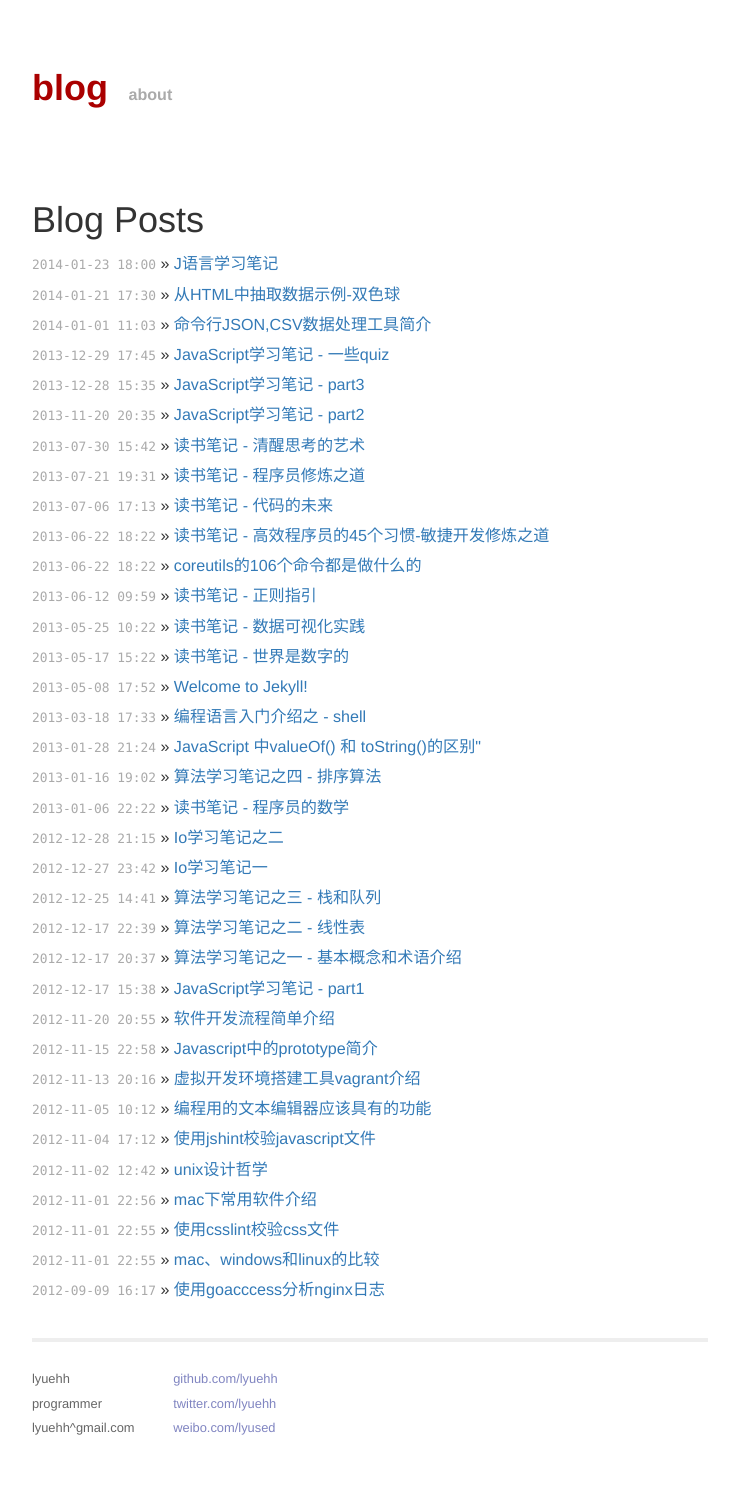
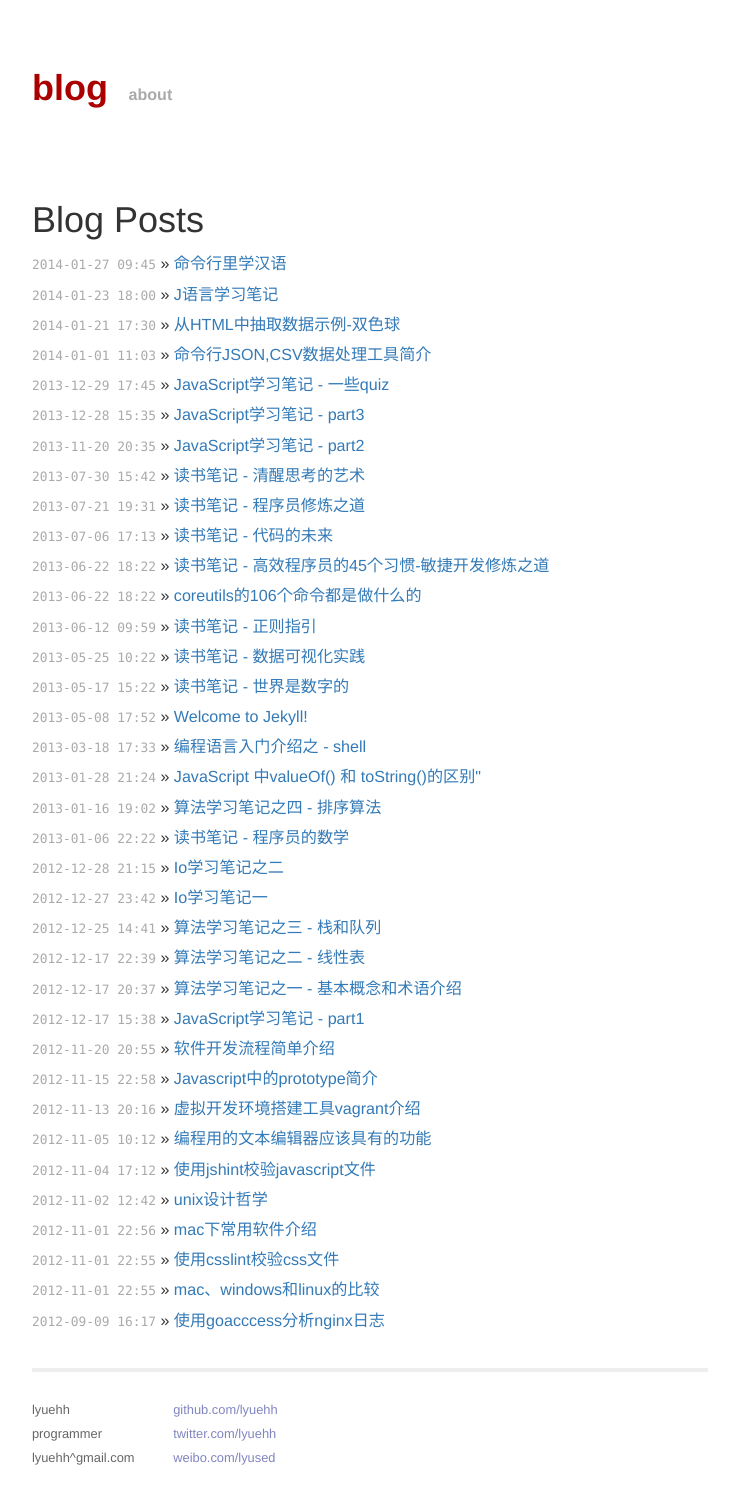
Before and after one commit to lyuehh/blog, a Jekyll site: the page built from index.html, in a window 1280 px wide. Shown: the whole page, without its empty margins (270-1009 px from the left). Built offline with Jekyll 4.4.1, drawn with Linux system fonts in a browser that asks for light colours; nearby versions of some CDN libraries; Markdown is read by kramdown in place of the engine named in the settings; before the commit the page ends 1472 px from its top, so only the background shows below that; some of the changed lines change nothing that is shown.

Commit message:
add new post learn-mandarin-well

````diff
--- a/_posts/2014-01-23-j-program-language-note.markdown
+++ b/_posts/2014-01-23-j-program-language-note.markdown
@@ -5,7 +5,6 @@ date: 2014-01-23 18:00
 comments: true
 categories: j
 ---
-
 
 
 ## 1 basic
--- /dev/null
+++ b/_posts/2014-01-27-learn-mandarin-well.markdown
@@ -0,0 +1,254 @@
+---
+layout: post
+title: 命令行里学汉语
+date: 2014-01-27 09:45
+comments: true
+categories: learn
+---
+
+## 1
+
+汉语博大精深, 文字游戏也很好玩, 偶尔想不起来的时候就需要别人的帮助了, 有了下面这些工具, 生活就会更好玩一点...
+
+## 2
+
+下面这些工具都是一个`npm`模块, 你需要`npm`这个命令, 可以从<http://nodejs.org/download/>下载`nodejs`, 安装完就会有`npm`这个命令了
+然后执行 `npm install -g pinyinjs opencc-cli gtrs chengyu tangshi songci` 就可以安装以下需要用到的所有命令了
+
+## 3
+
+### 查拼音
+
+遇到不认识的字或者词, 可以用 `pinyin` 来查拼音, 示例如下:
+
+```
+~ ^_^ pinyin 魑魅魍魉
+chī mèi wǎng liǎng
+
+~ ^_^ pinyin 银行行长走在人行道上
+yín háng háng cháng zǒu zài rén xíng dào shàng
+```
+
+有个问题是这个有时候处理不了多音字...
+
+### 简转繁, 繁转简
+
+有时候可能有这个需求, 那么可以用`s2t`和`t2s`来转换, 示例如下:
+
+```
+~ ^_^ s2t 曾经有一份真挚的爱情放在我面前，我没有珍惜，等我失去的时候，我才后悔莫及，人世间最痛苦的事莫过于此。
+曾經有一份真摯的愛情放在我面前，我沒有珍惜，等我失去的時候，我才後悔莫及，人世間最痛苦的事莫過於此。
+
+~ ^_^ t2s 如果上天能夠給我再來一次的機會，我會對那個女孩子說三個字：我愛你。如果非要在這份愛上加上一個期限，我希望是。。。一萬年！
+如果上天能够给我再来一次的机会，我会对那个女孩子说三个字：我爱你。如果非要在这份爱上加上一个期限，我希望是。。。一万年！
+```
+
+### 英译汉, 汉译英
+
+就是把汉语翻译成英语, 把英语翻译成汉语, 示例如下:
+
+```
+~ ^_^ gtrs 好玩
+好玩: Fun
+
+~ ^_^ gtrs fun
+fun: 有趣 Yǒuqù
+
+动词: 开玩笑
+开玩笑: joke,fun,crack a joke,play a joke,trifle,spoof
+
+名词: 玩笑,意思
+玩笑: joke,fun,jest,pleasantry,raillery,josh
+意思: meaning,sense,fun,connotation,pleasure,interest
+```
+
+还可以翻译句子, 比如:
+
+```
+~ ^_^ gtrs '今天天气不错啊'
+今天天气不错啊: The weather today is good ah
+
+~ ^_^ gtrs 'The weather today is good ah'
+The weather today is good ah: 今天天气不错啊 Jīntiān tiānqì bùcuò a
+```
+
+上面的结果是[Google翻译](http://translate.google.cn/?hl=en)返回的..
+
+### 查找成语
+
+成语是个好东西, 简洁有强大, 可以使用`chengyu` 调用, 示例如下:
+
+```
+# 查找 AABB 这样的成语, 另外还支持 AABC ABCC ABBC
+
+~ ^_^ chengyu -p AABB
+七七八八
+万万千千
+三三两两
+三三五五
+三三四四
+世世代代
+.........
+
+# 查找某个位置是某个字的成语
+
+~ ^_^ chengyu -w 一xxx
+一丁不识
+一不扭众
+一世之雄
+一世龙门
+一丘一壑
+.........
+
+# 查找包含某个字的成语
+
+~ ^_^ chengyu -i 雪
+万里雪飘
+云起雪飞
+以汤沃雪
+傲雪凌霜
+傲雪欺霜
+傲霜斗雪
+..........
+
+# 查看所有的成语
+
+~ ^_^ chengyu --all
+一人敌
+一刀切
+一字师
+一掊土
+一溜烟
+一牛鸣
+一硼地
+.........
+```
+
+## 学唐诗
+
+唐诗也很好玩, 可以通过 `tangshi`命令调用, 示例如下:
+
+```
+# 查看某个作者的所有诗列表
+
+~ ^_^ tangshi -a 李白
+乐府杂曲·鼓吹曲辞·上之回 李白
+三十六离宫，楼台与天通。阁道步行月，美人愁烟空。
+恩疏宠不及，桃李伤春风。淫乐意何极，金舆向回中。
+万乘出黄道，千旗扬彩虹。前军细柳北，后骑甘泉东。
+岂问渭川老，宁邀襄野童。秋暮瑶池宴，归来乐未穷。
+......
+
+# 查看某一首诗
+
+~ ^_^ tangshi -t 静夜思
+静夜思 李白
+床前看月光，疑是地上霜。举头望山月，低头思故乡。
+
+# 查找标题中包含某个字或词的诗
+
+~ ^_^ tangshi -s 心
+伤心行 李贺
+咽咽学楚吟，病骨伤幽素。秋姿白发生，木叶啼风雨。
+灯青兰膏歇，落照飞蛾舞。古壁生凝尘，羁魂梦中语。
+......
+
+# 查找内容中包含某个字或词的诗
+
+~ ^_^ tangshi -c 思故乡
+静夜思 李白
+床前看月光，疑是地上霜。举头望山月，低头思故乡。
+
+
+春陪商州裴使君游石娥溪（时欲东归遂有此赠） 李白
+裴公有仙标，拔俗数千丈。澹荡沧洲云，飘飖紫霞想。
+剖竹商洛间，政成心已闲。萧条出世表，冥寂闭玄关。
+我来属芳节，解榻时相悦。褰帷对云峰，扬袂指松雪。
+暂出东城边，遂游西岩前。横天耸翠壁，喷壑鸣红泉。
+寻幽殊未歇，爱此春光发。溪傍饶名花，石上有好月。
+命驾归去来，露华生翠苔。淹留惜将晚，复听清猿哀。
+清猿断人肠，游子思故乡。明发首东路，此欢焉可忘。
+.......
+
+# 查看所有的作者列表
+
+~ ^_^ tangshi --authors
+李世民
+李治
+李显
+李旦
+......
+
+# 查看所有的诗的列表
+
+~ ^_^ tangshi --poetries
+帝京篇十首 李世民
+秦川雄帝宅，函谷壮皇居。绮殿千寻起，离宫百雉馀。
+连薨遥接汉，飞观迥凌虚。云日隐层阙，风烟出绮疏。
+......
+
+```
+
+## 学宋词
+
+和唐诗类似, 可以通过 `songci`命令调用, 示例如下:
+
+```
+# 查看某个作者的所有词列表
+
+~ ^_^ songci -a 李清照
+一翦梅 李清照
+红藕香残玉簟秋。轻解罗裳，独上兰舟。云中谁寄锦书来，雁字回时，月满西楼。花自飘零水自流。一种相思，两处闲愁。此情无计可消除，才下眉头，却上心头。
+......
+
+# 查看某一首词
+
+~ ^_^ songci -t 雨霖铃
+雨霖铃 晁端礼
+槐阴添绿。雨余花落，酒病相续。闲寻双杏凝伫，池塘暖、鸳鸯浴。却向窗昼卧，正春睡难足。叹好梦、一一无凭，帐掩金花坐凝目。　　当时共赏移红烛。向花间、小饮杯盘促。蔷薇花下曾记，双凤带、索题诗曲。别后厌厌，应是香肌，瘦减罗幅。问燕子、不肯传情，甚入华堂宿。
+......
+
+# 查找标题中包含某个字或词的词
+
+~ ^_^ songci -s 心
+水调歌头（登赏心亭怀古） 丘崈
+一雁破空碧，秋满荻花洲。淮山淡扫，欲颦眉黛唤人愁。落日归云天外，目断清江无际，浩荡没轻鸥。有恨寄流水，无泪学羁囚。　　望石城，思东府，话西州。平芜千里，古来佳处几回秋。歌舞当年何在，罗绮一时同尽，梦幻两悠悠。杯到莫停手，唯酒可忘忧。
+......
+
+# 查找内容中包含某个字或词的词
+
+~ ^_^ songci -c 兰舟催发
+雨霖铃（双调） 柳永
+寒蝉凄切。对长亭晚，骤雨初歇。都门帐饮无绪，留恋处、兰舟催发。执手相看泪眼，竟无语凝噎。念去去、千里烟波，暮霭沈沈楚天阔。　　多情自古伤离别。更那堪、冷落清秋节。今宵酒醒何处，杨柳岸、晓风残月。此去经年，应是良辰、好景虚设。便纵有、千种风情，更与何人说。
+.......
+
+# 查看所有的作者列表
+
+~ ^_^ songci --authors
+丁仙现
+丁几仲
+丁宥
+丁察院
+丁持正
+丁无悔
+......
+
+# 查看所有的词的列表
+
+~ ^_^ songci --poetries
+绛都春（上元） 丁仙现
+融和又报。乍瑞霭霁色，皇州春早。翠幰竞飞，玉勒争驰都门道。鳌山彩结蓬莱岛。向晚色、双龙衔照。绛绡楼上，彤芝盖底，仰瞻天表。　　　　缥缈。风传帝乐，庆三殿共赏，群仙同到。迤逦御香，飘满人间闻嬉笑。须臾一点星球小。渐隐隐、鸣鞘声杳。游人月下归来，洞天未晓。
+......
+
+```
+
+## 4
+
+用到的工具的源码的链接:
+
+* <https://github.com/hotoo/node-pinyin>
+* <https://github.com/lyuehh/opencc_cli>
+* <https://github.com/lyuehh/google-translate-ci>
+* <https://github.com/lyuehh/chengyu>
+* <https://github.com/lyuehh/tangshi>
+* <https://github.com/lyuehh/songci>
````
